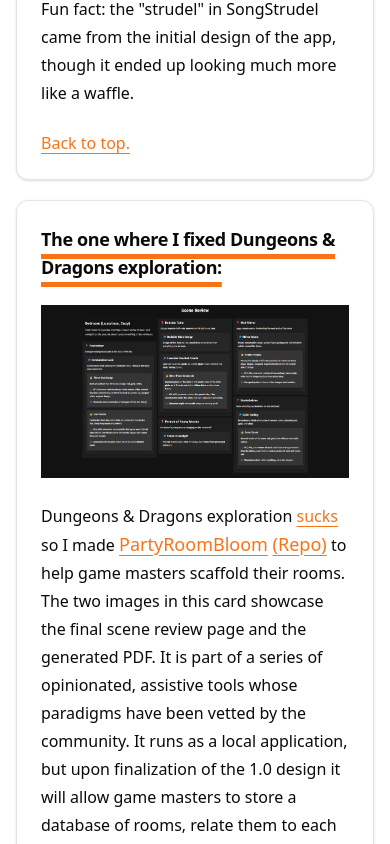
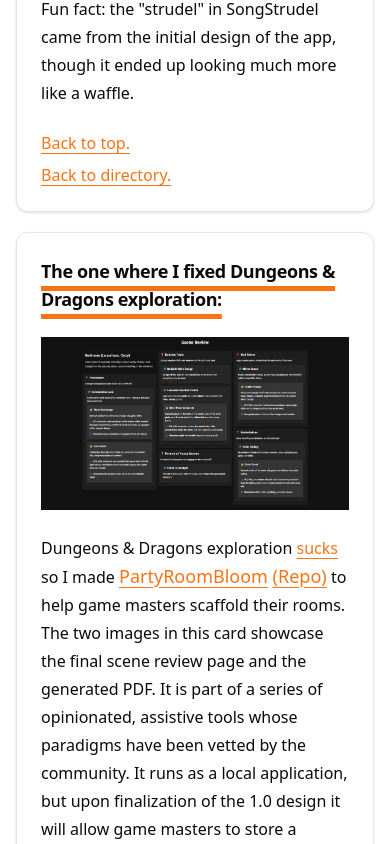
Before and after one commit to BKSchatzki/bkschatzki-dev, a Next.js app: page / in a window 390 px wide. Shown: the part 3160-4004 px from the top of the page. Built offline with nearby package versions, Linux system fonts and the light colour scheme.

Commit message:
Distinguish navigation between directory and top of page

```diff
--- a/src/app/page.tsx
+++ b/src/app/page.tsx
@@ -1,6 +1,6 @@
 import Contact from '@/components/sections/Contact';
 import CoolStuff from '@/components/sections/CoolStuff';
-import Faq from '@/components/sections/Faq';
+import Directory from '@/components/sections/Directory';
 import NameHeader from '@/components/sections/NameHeader';
 import PretentiousSentences from '@/components/sections/PretentiousSentences';
 import Skills from '@/components/sections/Skills';
@@ -15,7 +15,7 @@ export default function Home() {
         <PretentiousSentences />
       </div>
       <div className="flex max-w-3xl flex-col gap-10 pb-10 lg:pt-10">
-        <Faq />
+        <Directory />
         <CoolStuff />
       </div>
     </div>
--- a/src/components/sections/CoolStuff.tsx
+++ b/src/components/sections/CoolStuff.tsx
@@ -79,8 +79,14 @@ const CoolStuff = React.forwardRef<HTMLDivElement, Props>(({ className, ...props
                 )}
                 {text2}
               </CardContent>
-              <CardFooter>
-                <Anchor href="#faq">Back to top.</Anchor>
+              <CardFooter className="flex flex-col items-start justify-start gap-2">
+                <Anchor href="#">Back to top.</Anchor>
+                <Anchor
+                  href="#directory"
+                  className="lg:hidden"
+                >
+                  Back to directory.
+                </Anchor>
               </CardFooter>
             </Card>
           </article>
--- a/src/components/sections/Faq.tsx
+++ b/src/components/sections/Directory.tsx
@@ -57,10 +57,10 @@ const items = [
   },
 ];
 
-const Faq = () => {
+const Directory = () => {
   return (
-    <section id="faq">
-      <H2 className="header-space:px-6 border-0">Directory and FAQ.</H2>
+    <section id="directory">
+      <H2 className="border-0 header-space:px-6">Directory and FAQ.</H2>
       <Card>
         <Accordion
           type="single"
@@ -86,4 +86,4 @@ const Faq = () => {
   );
 };
 
-export default Faq;
+export default Directory;
```
